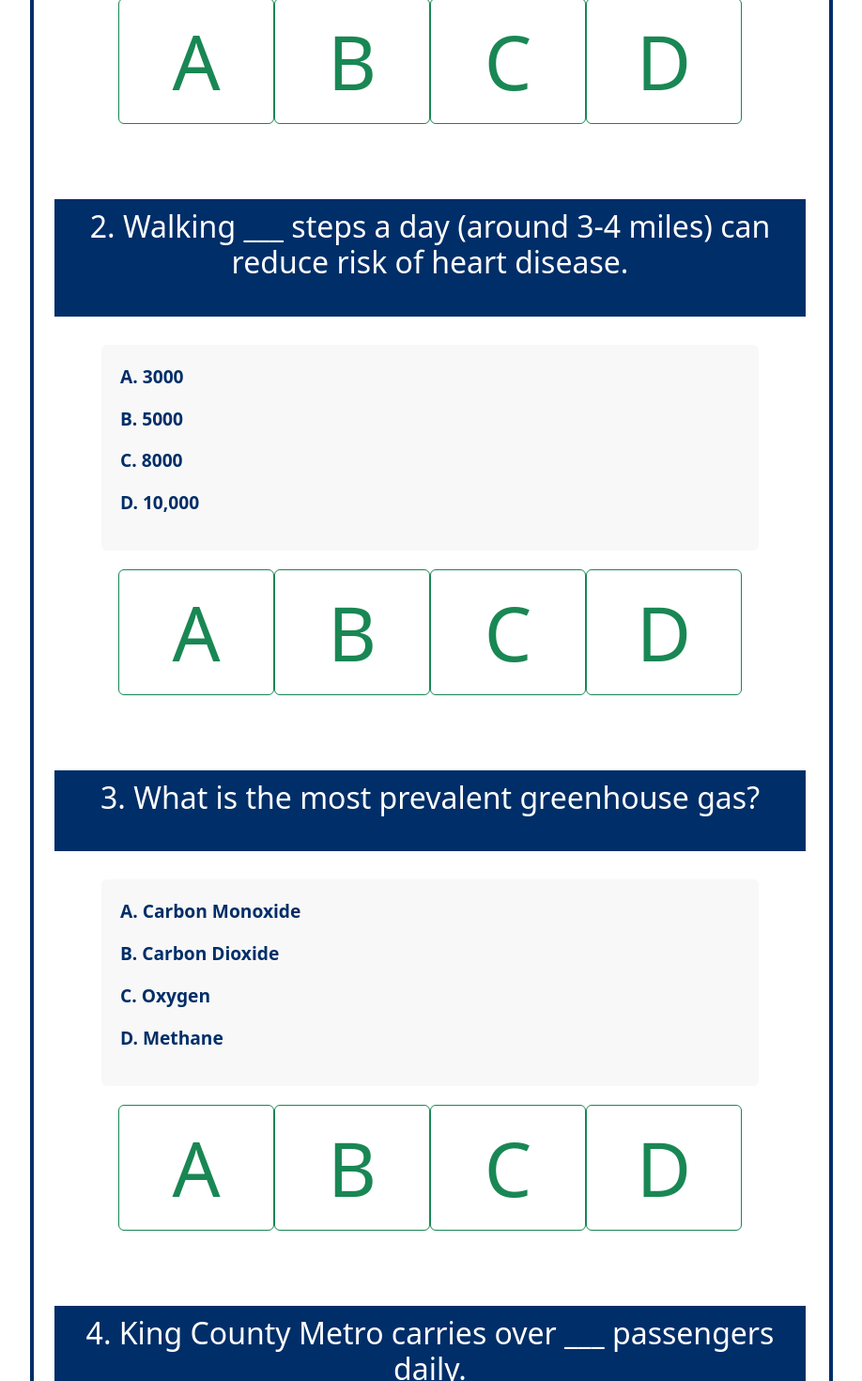
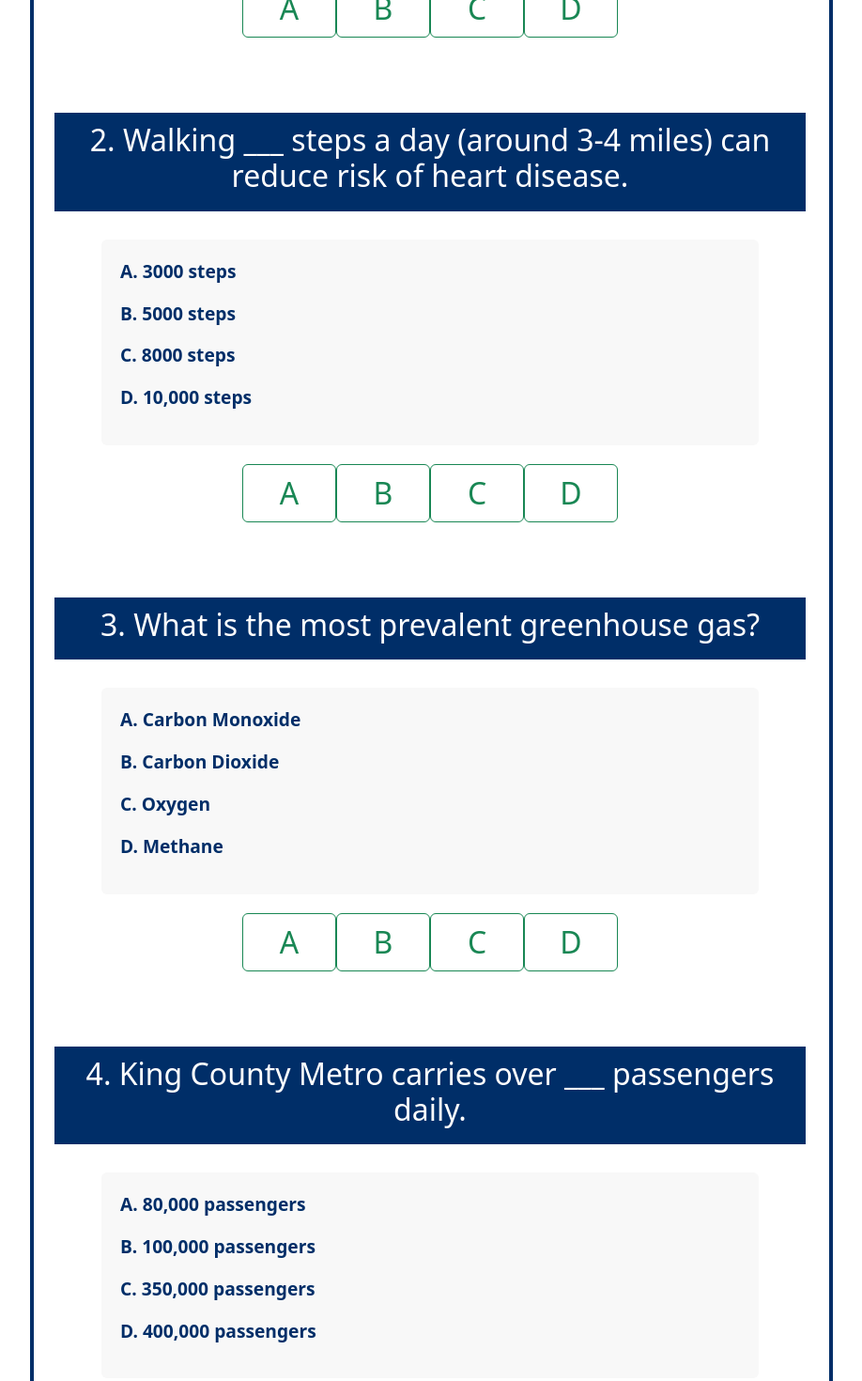
Before and after one commit to UW-INFO442-AU23/Team-SCAMS, a React (Create React App) app: page /knowledge_quiz in a window 1280 px wide. Shown: the part 700-2170 px from the top of the page at 94% size, without its empty margins (182-1100 px from the left). Built offline with nearby package versions, Linux system fonts and the light colour scheme.

Commit message:
quiz results renders full answers

```diff
--- a/src/components/Quiz.js
+++ b/src/components/Quiz.js
@@ -9,12 +9,19 @@ function QuizResult(props) {
     const correct = ["Q1c", "Q2c", "Q3b", "Q4d", "Q5a"]
     let count = 0
     // array of user answer values
-    const answers_array = Object.values(answers)
+    const answers_array = Object.values(answers).sort()
 
     // array of user answer values as letter choice only
     const letter_answers = answers_array.map((answers_array)=>answers_array[2])
+
+    const index_num = answers_array.map((answers_array)=>{
+        return answers_array[1] - 1
+    })
+
     // array of user answer choices as full option -- how to make this work????
-    // const full_answers = letter_answers.map((letter_answers)=>QuizData[letter_answers])
+    const full_answers = letter_answers.map((letter_answers, index_num)=>QuizData[index_num][letter_answers])
+
+    // console.log(QuizData[1]["c"])
 
     // calculating user score
     for (let i = 0; i < answers_array.length; i++) {
@@ -51,7 +58,7 @@ function QuizResult(props) {
                         Answer: C. Northgate and Angle Lake
                     </p>
                     <p>
-                        You said: {letter_answers[0]}
+                        You said: {full_answers[0]}
                     </p>
                     <a href="https://www.soundtransit.org/ride-with-us/stations/link-light-rail-stations">Want more info on the available stations? Find out here!</a>
 
@@ -62,7 +69,7 @@ function QuizResult(props) {
                         Answer: C. 8,000 steps
                     </p>
                     <p>
-                        You said: {letter_answers[1]}
+                        You said: {full_answers[1]}
                     </p>
                     <a href="https://www.health.harvard.edu/heart-health/step-up-your-walking-game">Click to read the Harvard study.</a>
 
@@ -73,7 +80,7 @@ function QuizResult(props) {
                         Answer: B. Carbon Dioxide
                     </p>
                     <p>
-                        You said: {letter_answers[2]}
+                        You said: {full_answers[2]}
                     </p>
                     <a href="https://www.epa.gov/ghgemissions/overview-greenhouse-gases">It's carbon dioxide!</a>
 
@@ -81,10 +88,10 @@ function QuizResult(props) {
                         Q4: King County Metro carries over ___ passengers daily.
                     </h4>
                     <p>
-                        Answer: D. 400,000
+                        Answer: D. 400,000 passengers
                     </p>
                     <p>
-                        You said: {letter_answers[3]}
+                        You said: {full_answers[3]}
                     </p>
                     <a href="https://en.wikipedia.org/wiki/King_County_Metro#cite_note-METRO_Mag_Survey-3">Read the King County Metro's Wiki page!</a>
 
@@ -96,7 +103,7 @@ function QuizResult(props) {
                         Answer: A. 35%
                     </p>
                     <p>
-                        You said: {letter_answers[4]}
+                        You said: {full_answers[4]}
                     </p>
                     <a href="https://www.epa.gov/ghgemissions/overview-greenhouse-gases">Where we got this stat:</a>
                 </div>
@@ -177,10 +184,12 @@ export default function Quiz(props) {
                 {questionArray}
             </div>
             </div>
+            <div className='button_center'>
             <button type="button" className="btn btn-primary my-5" onClick={() => setShow(!show)}>
                 {show ? "Hide" : "View"} results
             </button>
-            <QuizResult answers={answers} status={show} />
+            </div>
+            <QuizResult answers={answers} status={show} QuizData={data} />
         </main>
     )
 
--- a/src/data/Quiz.json
+++ b/src/data/Quiz.json
@@ -12,10 +12,10 @@
   {
     "id": "Q2",
     "question": "2. Walking  ___ steps a day (around 3-4 miles) can reduce risk of heart disease.",
-    "a": "A. 3000",
-    "b": "B. 5000",
-    "c": "C. 8000",
-    "d": "D. 10,000",
+    "a": "A. 3000 steps",
+    "b": "B. 5000 steps",
+    "c": "C. 8000 steps",
+    "d": "D. 10,000 steps",
     "answer": "c",
     "explanation": "Even if you're not walking to work, there are plenty of urban trails in Seattle for you to explore."
   },
@@ -32,10 +32,10 @@
   {
     "id": "Q4",
     "question": "4. King County Metro carries over ___ passengers daily.",
-    "a": "A. 80,000",
-    "b": "B. 100,000",
-    "c": "C. 350,000",
-    "d": "D. 400,000",
+    "a": "A. 80,000 passengers",
+    "b": "B. 100,000 passengers",
+    "c": "C. 350,000 passengers",
+    "d": "D. 400,000 passengers",
     "answer": "d",
     "explanation": "Metro has 237 bus routes."
   },
--- a/src/index.css
+++ b/src/index.css
@@ -26,24 +26,6 @@ img {
     color: #006D04
 }
 
-/* .navbar-nav .nav-link:active {
-    color: #006D04
-}
-
-.nav_click:active {
-    color: #006D04 !important
-} */
-
-
-
-/* .nav-link.active {
-    color: #006D04;
-} */
-
-/* .nav-bar .nav-link.active {
-    background-color: #006D04;
-  } */
-
    Nav.Link .navbar-link {
     color: aqua;
   }
@@ -69,11 +51,6 @@ img {
     border-color: #004903 !important;
 }
 
-/* .btn-primary: {
-    background-color: #004903;
-    border-color: #004903;
-} */
-
 /* is using min-height min-width a bad thing */
 .quiz_answers {
     min-height: 120px;
@@ -96,9 +73,9 @@ img {
 }
 
 .btn-outline-success {
-    min-height: 120px;
-    min-width: 166px;
-    font-size: 5em;
+    min-height: 50px;
+    min-width: 100px;
+    font-size: 2rem;
 }
 
 /* HOME PAGE STYLING */
@@ -193,10 +170,14 @@ img {
 /* QUIZ PAGE STYLING */
 @media (min-width: 1063px) {
     .quiz_background {
-        background-image: url("../public/bus outline.png");
+        background-image: url("../public/long bus outline.png");
         background-repeat: no-repeat;
         background-position: top -250px center;
     }
+}
+
+.quiz_question:first-child {
+    margin-top: 80px;
 }
 
 .quiz_question {
@@ -206,8 +187,10 @@ img {
     text-align: center;
     max-width: 800px;
     padding-top: 10px;
-    padding-bottom: 30px;
+    padding-bottom: 10px;
 }
+
+
 
 .quiz_window {
     background-color: #F8F8F8;
```
Also changed, not shown: public/long bus outline.png (added).
